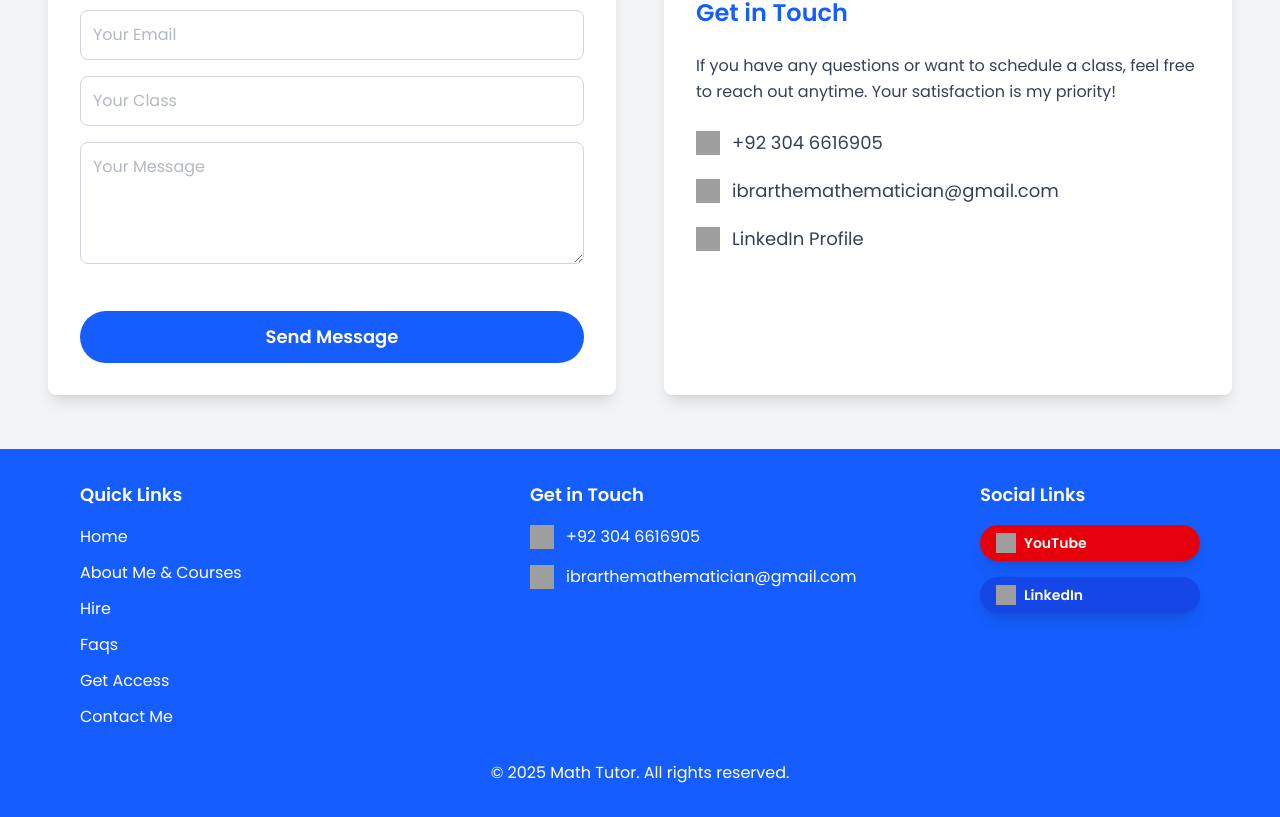
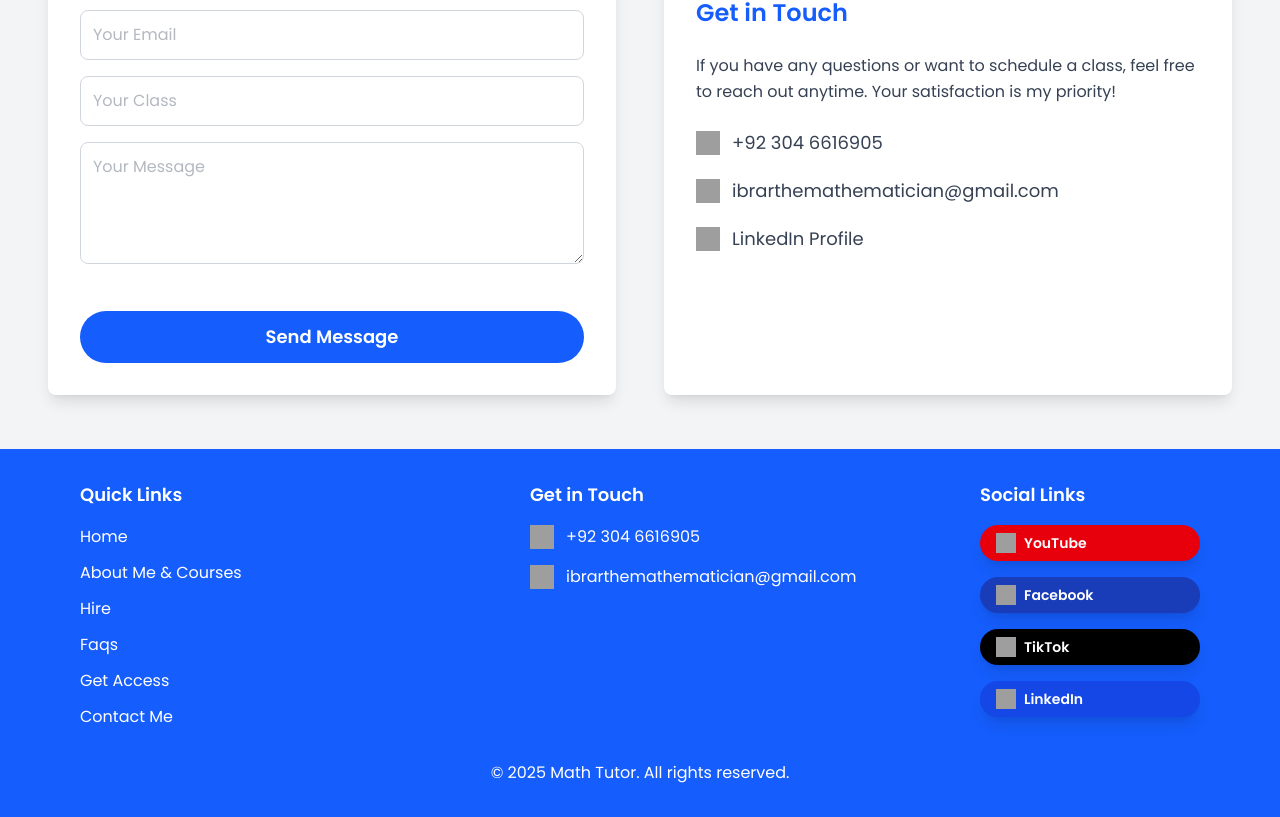
Before and after one commit to FAIZANMUHAMMAD-311/maths-sir, a Next.js app: page / in a window 1280 px wide. Shown: the part 4418-5235 px from the top of the page. Built offline with nearby package versions, Linux system fonts and the light colour scheme; grey boxes are pictures that could not be loaded.

Commit message:
Footer.js

```diff
--- a/src/app/components/Footer.js
+++ b/src/app/components/Footer.js
@@ -65,7 +65,7 @@ export default function Footer() {
           {/* Right Column: Social Links (stays full width on mobile) */}
           <div className="flex-1 md:max-w-[220px]">
             <h3 className="text-lg font-semibold mb-4">Social Links</h3>
-            <div className="flex flex-col gap-4">
+            <div className="grid grid-cols-1 gap-4">
               {/* YouTube Button */}
               <a
                 href="https://www.youtube.com/@IbrarTheMathematician"
@@ -79,6 +79,36 @@ export default function Footer() {
                   className="w-5 h-5"
                 />
                 <span className="text-sm font-semibold">YouTube</span>
+              </a>
+
+              {/* Facebook Button */}
+              <a
+                href="https://www.facebook.com/yourfacebookpage"
+                target="_blank"
+                rel="noopener noreferrer"
+                className="bg-blue-800 text-white px-4 py-2 rounded-full flex items-center justify-center md:justify-start gap-2 shadow-lg transition-all duration-300 hover:scale-105"
+              >
+                <img
+                  src="https://upload.wikimedia.org/wikipedia/commons/5/51/Facebook_f_logo_%282019%29.svg"
+                  alt="Facebook Logo"
+                  className="w-5 h-5"
+                />
+                <span className="text-sm font-semibold">Facebook</span>
+              </a>
+
+              {/* TikTok Button */}
+              <a
+                href="https://www.tiktok.com/@yourtiktokhandle"
+                target="_blank"
+                rel="noopener noreferrer"
+                className="bg-black text-white px-4 py-2 rounded-full flex items-center justify-center md:justify-start gap-2 shadow-lg transition-all duration-300 hover:scale-105"
+              >
+                <img
+                  src="https://upload.wikimedia.org/wikipedia/commons/a/a9/TikTok_logo.svg"
+                  alt="TikTok Logo"
+                  className="w-5 h-5"
+                />
+                <span className="text-sm font-semibold">TikTok</span>
               </a>
 
               {/* LinkedIn Button */}
```
